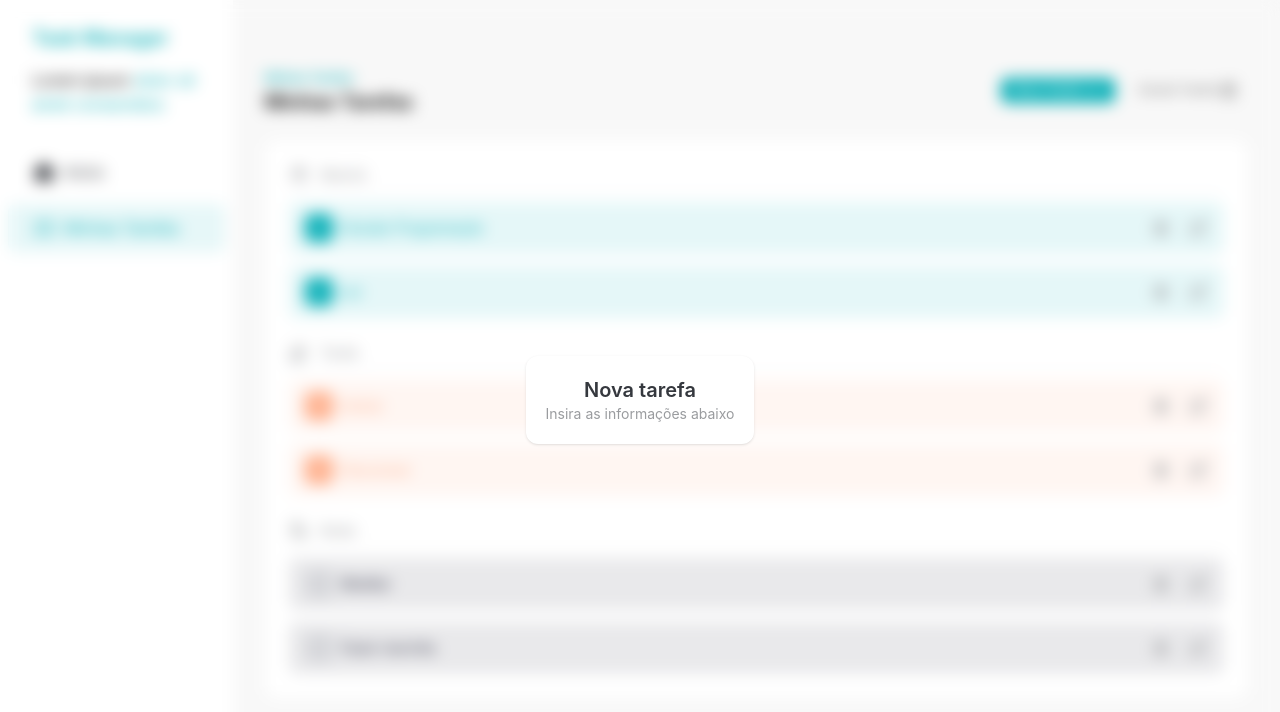
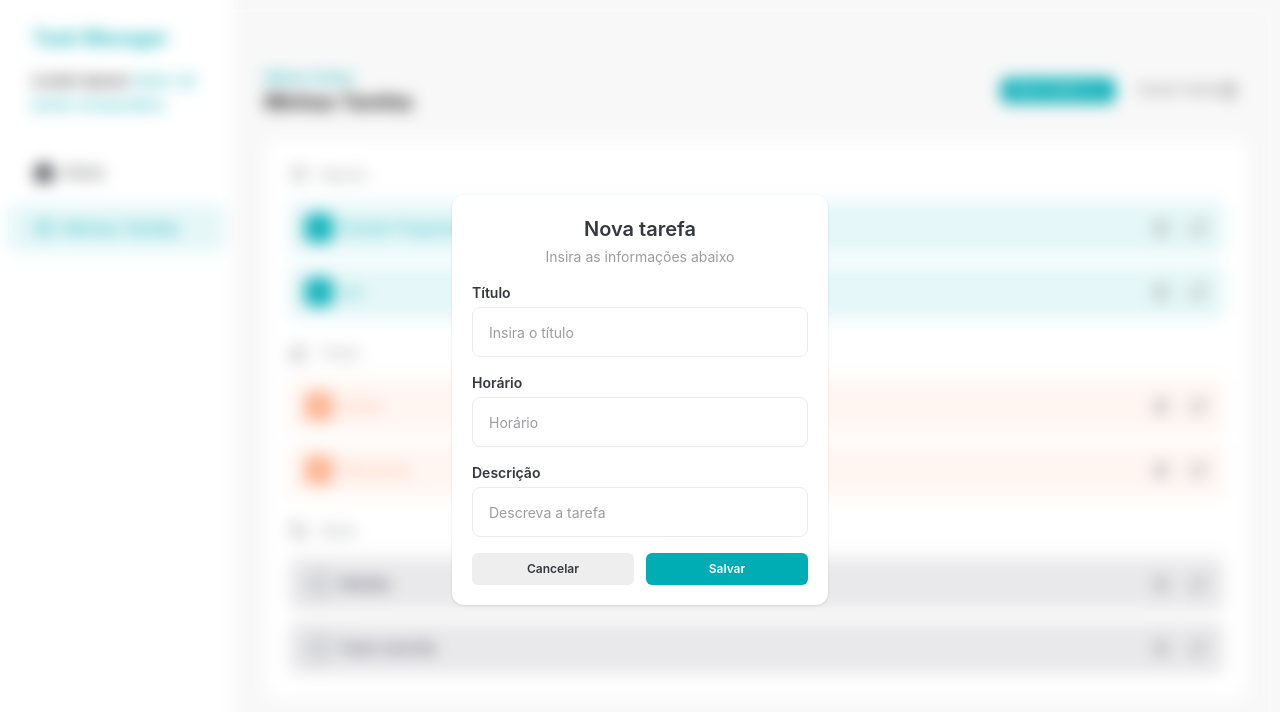
Before and after one commit to EduhBaumt/React-task-manager, a React (Vite) app: page / in a window 1280 px wide. Both pictures are taken after a click on the button "Nova Tarefa". Shown: the top 712 px of the page. Built offline with nearby package versions, Linux system fonts and the light colour scheme.

Commit message:
feat: ensure addTaskDialog can be closed

```diff
--- a/src/components/AddTaskDialog.jsx
+++ b/src/components/AddTaskDialog.jsx
@@ -1,6 +1,9 @@
 import { createPortal } from "react-dom";
 
-const AddTaskDialog = ({ isOpen }) => {
+import Button from "./Button";
+import Input from "./Input";
+
+const AddTaskDialog = ({ isOpen, handleClose }) => {
   if (!isOpen) return null;
 
   return createPortal(
@@ -8,9 +11,31 @@
       {/* DIALOG */}
       <div className="rounded-xl bg-white p-5 text-center shadow">
         <h2 className="text-xl font-semibold text-[#35383e]">Nova tarefa</h2>
-        <p className="margin-top-1 text-sm text-[#9a9c9f]">
+        <p className="mt-1 mb-4 text-sm text-[#9a9c9f]">
           Insira as informações abaixo
         </p>
+        <div className="flex w-[336px] flex-col space-y-4 text-left">
+          <Input placeholder="Insira o título" label="Título" id="title" />
+          <Input placeholder="Horário" label="Horário" id="time" />
+          <Input
+            placeholder="Descreva a tarefa"
+            label="Descrição"
+            id="description"
+          />
+          <div className="flex gap-3">
+            <Button
+              size="large"
+              className="w-full"
+              variant="secundary"
+              onClick={handleClose}
+            >
+              Cancelar
+            </Button>
+            <Button size="large" className="w-full">
+              Salvar
+            </Button>
+          </div>
+        </div>
       </div>
     </div>,
     document.body,
--- a/src/components/Tasks.jsx
+++ b/src/components/Tasks.jsx
@@ -73,7 +73,10 @@
             <TrashIcon />
           </Button>
 
-          <AddTaskDialog isOpen={AddTaskDialogIsOpen} />
+          <AddTaskDialog
+            isOpen={AddTaskDialogIsOpen}
+            handleClose={() => setAddTaskDialogIsOpen(false)}
+          />
         </div>
       </div>
 
```
